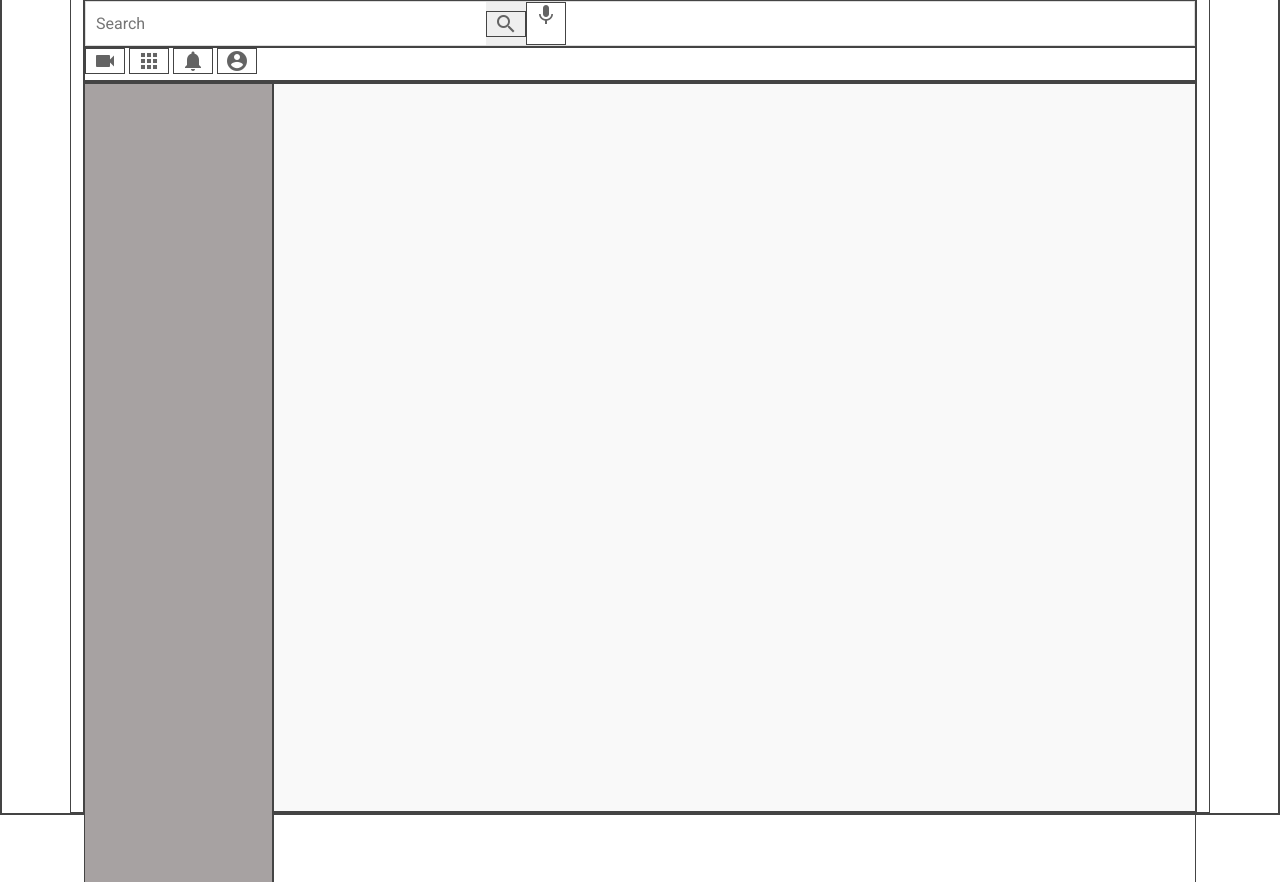
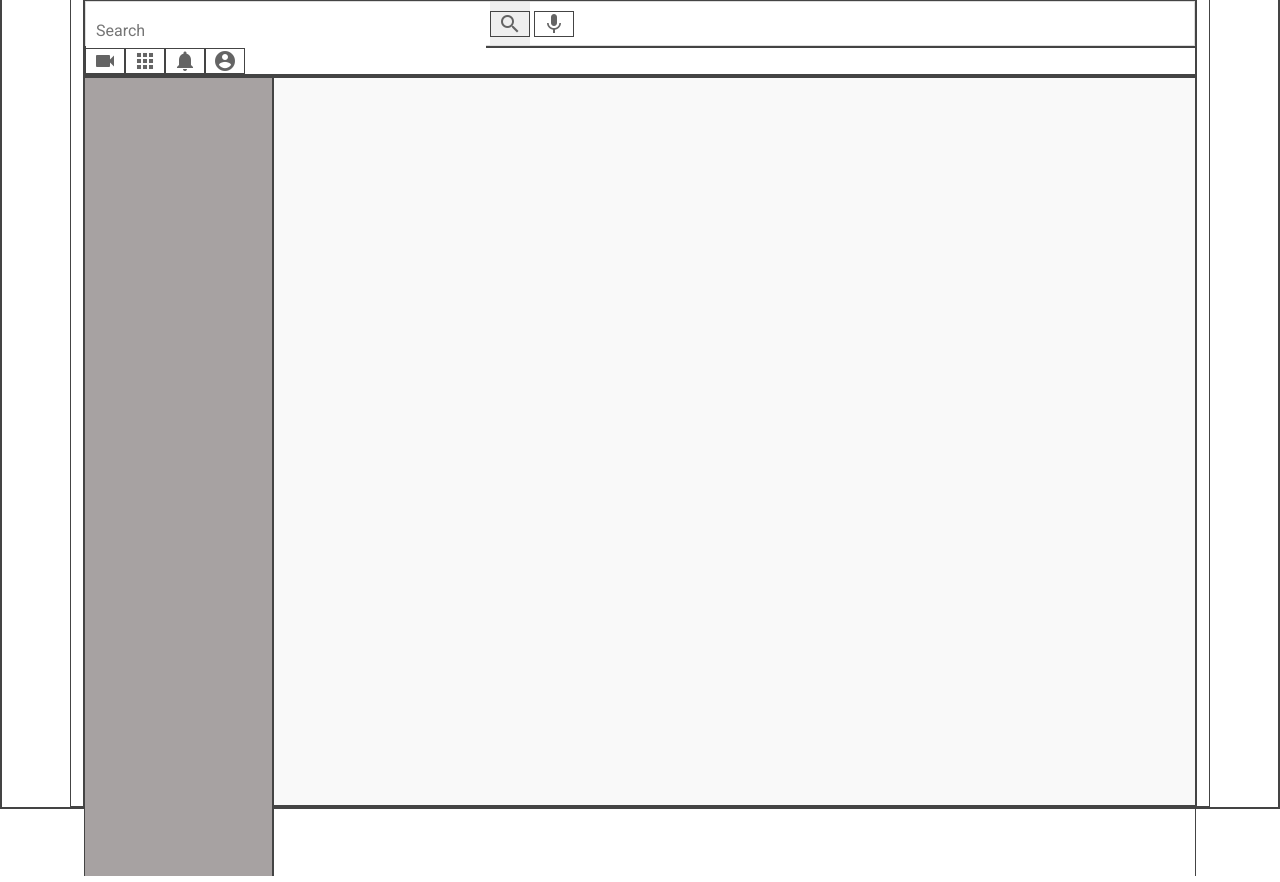
Before and after one commit to BrianStinerGithub/MyTube, a Django app: page /home/ in a window 1280 px wide. Shown: the part 308-1190 px from the top of the page. Run offline with Django 4.2, Linux system fonts and the light colour scheme; parts of the project's set-up code (start-up, migrations or seed data) failed here and were passed over; some libraries are stand-ins or nearby versions.

Commit message:
css for home

```diff
--- a/core/core/settings.py
+++ b/core/core/settings.py
@@ -132,7 +132,6 @@
 STATIC_URL = 'static/'
 STATICFILES_DIRS = [
     BASE_DIR /'core'/'static',
-    'core\core\static',
 ]
 
 # Default primary key field type
--- a/core/core/static/home.css
+++ b/core/core/static/home.css
@@ -4,18 +4,27 @@
     padding: 0;
     box-sizing: border-box;
 }
-
 body {
     font-family: 'Roboto', sans-serif;
+}
+.left{
+    display: flex;
+}
+.right{
+    display: flex;
+}
+.center{
+    display: absolute;
+    left: 0;
+    top : 0;
 }
 
 /* header section*/
 .header {
     display: grid;
-    grid-template-columns: repeat(3, 1fr);
+    grid-template-columns: repeat(3, minmax(100px, 1fr));
 }
 .search form {
-    display: flex;
     border: 1px solid #ddd;
     height: 45px;
 }
@@ -38,9 +47,6 @@
     border: 1px slategray;
 }
 
-.icons {
-    width: 100%;
-}
 
 .material-icons {
     color: rgb(100, 100, 100);
```
